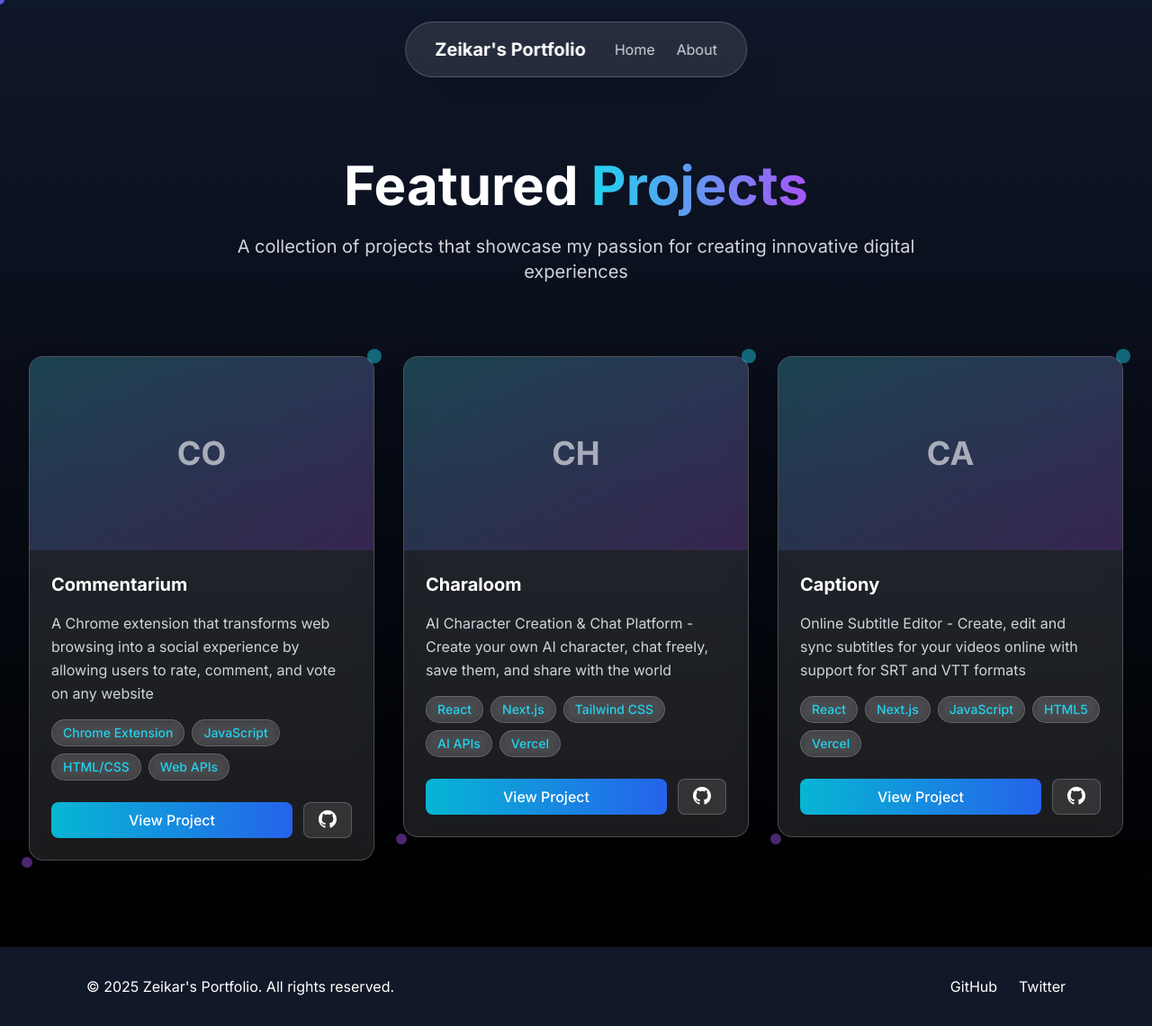
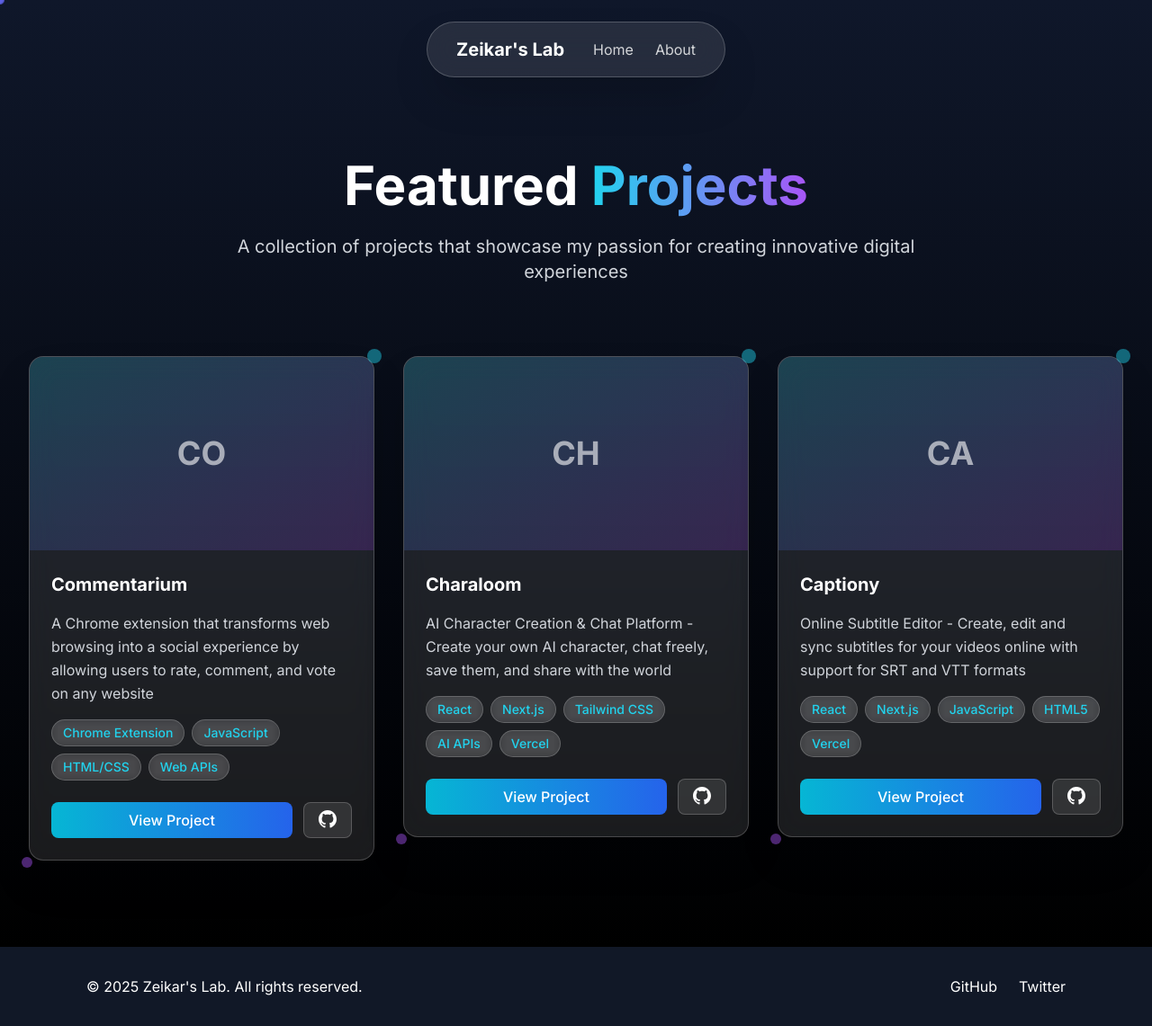
Before and after one commit to zeikar/zeikar.github.io, a Jekyll site: the page built from index.html, in a window 1280 px wide. Shown: the whole page at 90% size. Built offline with Jekyll 4.4.1, drawn with Linux system fonts in a browser that asks for light colours; nearby versions of some CDN libraries; some of the changed lines change nothing that is shown.

Commit message:
Update site metadata and contact info in config
Changed the site title to 'Zeikar's Lab', updated the email address, revised the site description, and modified the Twitter username in _config.yml to reflect new branding and contact details.

```diff
--- a/_config.yml
+++ b/_config.yml
@@ -1,12 +1,12 @@
 # Site settings
-title: Zeikar's Portfolio
-email: your-email@example.com
+title: Zeikar's Lab
+email: zeikar.dev@gmail.com
 description: >-
-  Software Developer Portfolio -
-  Showcasing my projects and development journey
+  Digital Innovation Lab -
+  Where ideas come to life through code
 baseurl: ""
 url: "https://zeikar.github.io"
-twitter_username: zeikar
+twitter_username: zeikar_dev
 github_username: zeikar
 
 # Build settings
```
